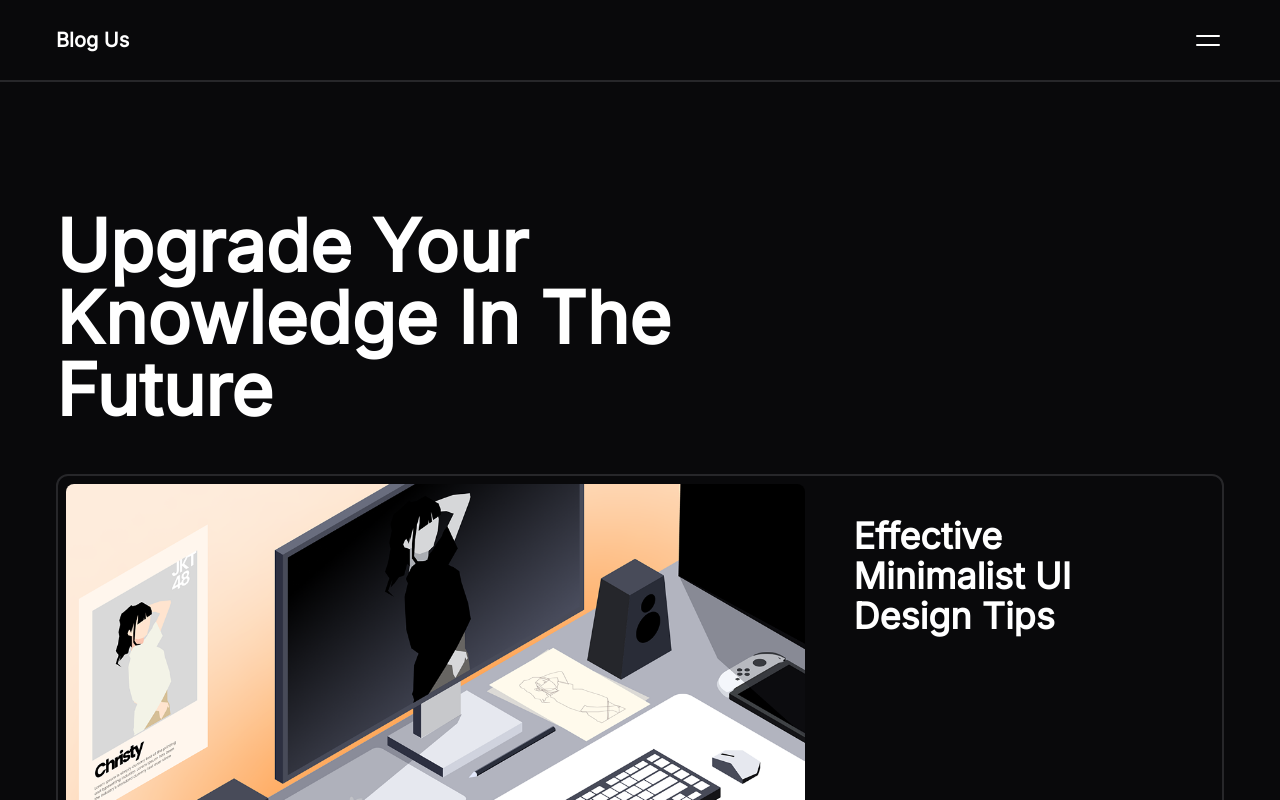
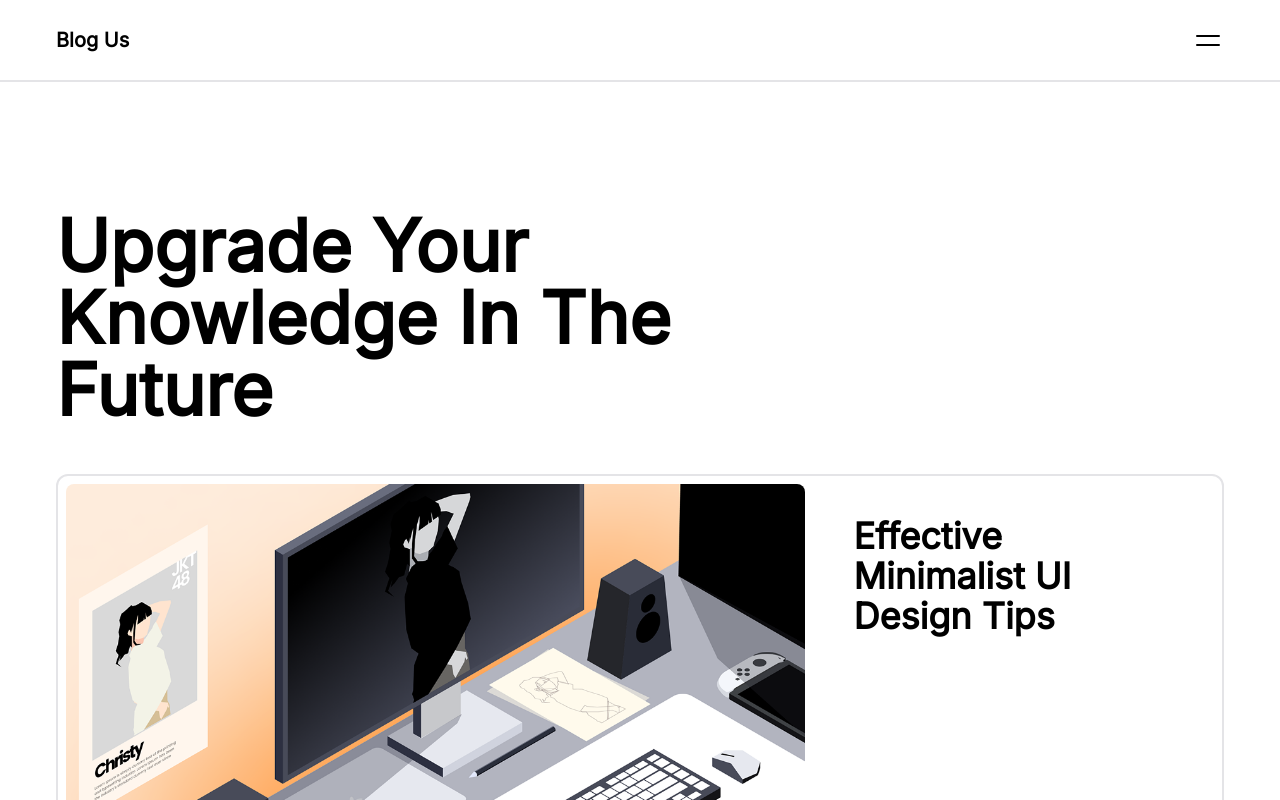
Before and after one commit to frmnxhken/blog, a React (Vite) app in the folder frontend/: page / in a window 1280 px wide. Shown: the top 800 px of the page. Built offline with nearby package versions, Linux system fonts and the light colour scheme.

Commit message:
Change color

```diff
--- a/frontend/src/pages/blog/home/ui/Hero.jsx
+++ b/frontend/src/pages/blog/home/ui/Hero.jsx
@@ -9,10 +9,9 @@ import { LIST_ARTICLE } from "@/shared/data";
 
 const Hero = () => {
   return (
-    <div className="bg-zinc-950">
     <div className="container max-w-[1200px] mx-auto px-4 py-32">
       <div className="w-2/3">
-          <h1 className="text-white font-semibold text-7xl">
+        <h1 className="font-semibold text-7xl">
           Upgrade Your Knowledge In The Future
         </h1>
       </div>
@@ -35,7 +34,6 @@ const Hero = () => {
         </Swiper>
       </div>
     </div>
-    </div>
   );
 };
 
--- a/frontend/src/pages/blog/home/ui/ListCard.jsx
+++ b/frontend/src/pages/blog/home/ui/ListCard.jsx
@@ -2,7 +2,7 @@ import React from "react";
 
 const ListCard = ({ title, thumbnail, date }) => {
   return (
-    <div className="border-2 border-zinc-800 rounded-xl p-2">
+    <div className="border-2 border-zinc-200 rounded-xl p-2">
       <div className="flex justify-between gap-4">
         <div className="w-full">
           <img
@@ -13,7 +13,7 @@ const ListCard = ({ title, thumbnail, date }) => {
         </div>
         <div className="w-2/4 p-8">
           <div className="flex flex-col justify-between h-full">
-            <h3 className="text-white font-semibold text-4xl">{title}</h3>
+            <h3 className="font-semibold text-4xl">{title}</h3>
             <p className="text-zinc-500">{date}</p>
           </div>
         </div>
--- a/frontend/src/shared/ui/Navbar.jsx
+++ b/frontend/src/shared/ui/Navbar.jsx
@@ -3,12 +3,12 @@ import { HiBars2 } from "react-icons/hi2";
 
 const Navbar = () => {
   return (
-    <div className="w-full border-b-2 border-zinc-800 bg-zinc-950">
+    <div className="w-full border-b-2 border-zinc-200">
       <div className="container max-w-[1200px] mx-auto px-4 py-6 flex justify-between items-center">
         <div>
-          <h2 className="text-xl text-white font-semibold">Blog Us</h2>
+          <h2 className="text-xl font-semibold">Blog Us</h2>
         </div>
-        <HiBars2 color="white" size={32} />
+        <HiBars2 size={32} />
       </div>
     </div>
   );
```
Lines whose indentation alone changed are shown as unchanged.
